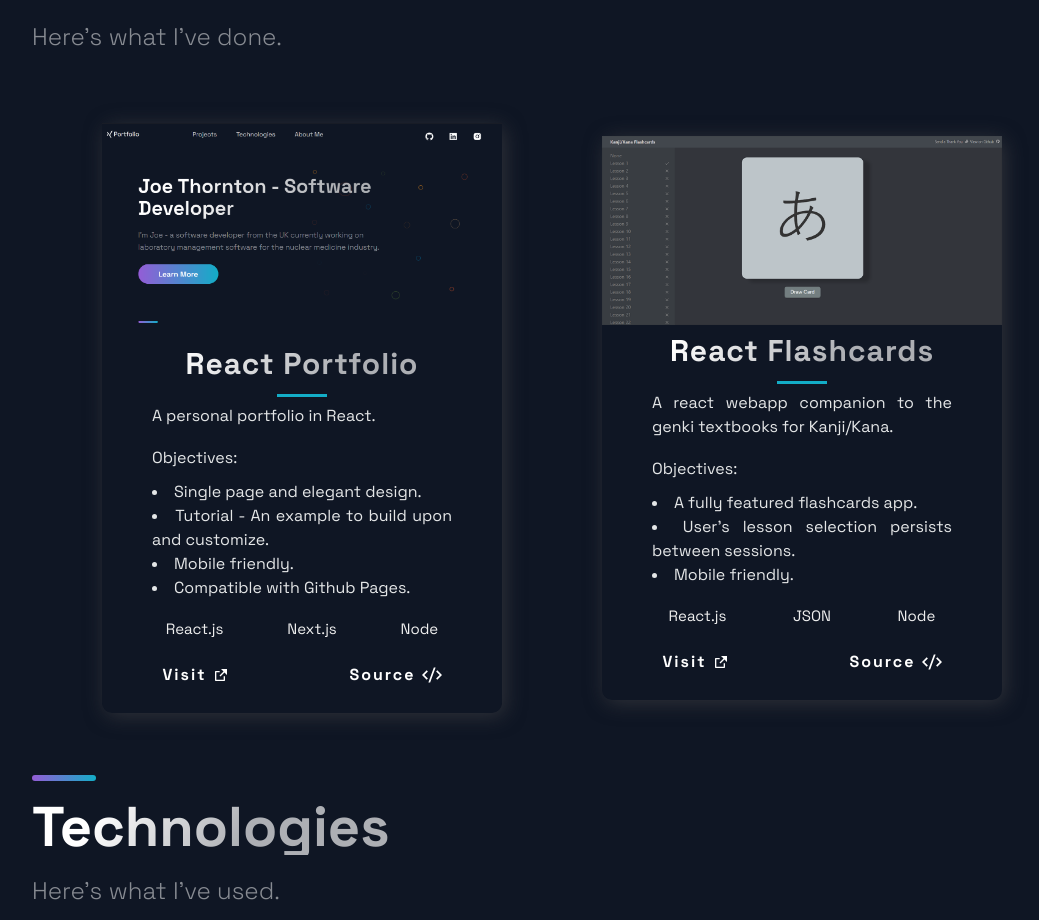
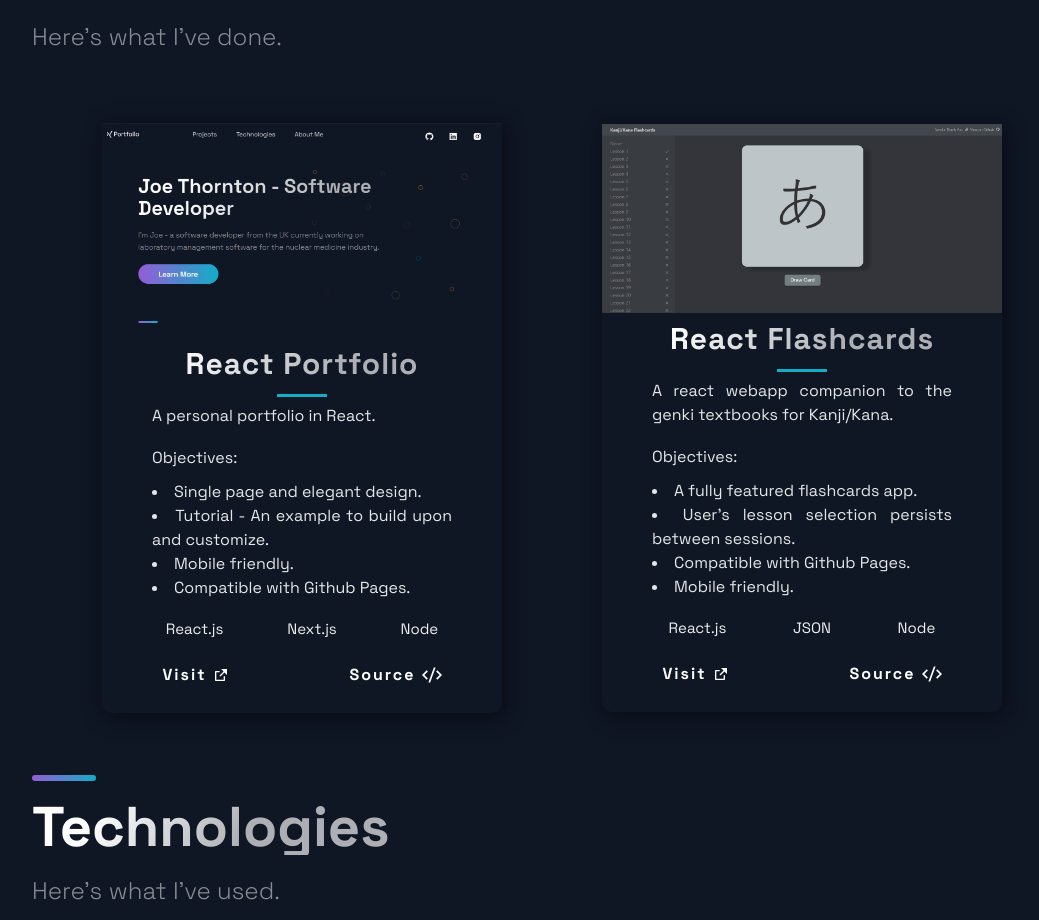
Before and after one commit to FlyLikeAPenguin/React-Portfolio, a Next.js app: page / in a window 1280 px wide. Shown: the part 820-1740 px from the top of the page, without its empty margins (88-1127 px from the left). Built offline with nearby package versions, Linux system fonts and the light colour scheme.

Commit message:
Changed box shadow and added a new bullet point tot he flashcards project.

```diff
--- a/src/components/Projects/ProjectsStyles.js
+++ b/src/components/Projects/ProjectsStyles.js
@@ -24,7 +24,7 @@ row-gap: 3rem;
 `
 export const BlogCard = styled.div`
   border-radius: 10px;
-  box-shadow: 3px 3px 20px rgba(80, 78, 78, 0.5);
+  box-shadow: 3px 3px 20px rgba(0, 0, 0, 0.5);
   text-align: center;
   width: 400px;
   @media ${(props) => props.theme.breakpoints.sm} {
--- a/src/constants/constants.js
+++ b/src/constants/constants.js
@@ -12,7 +12,7 @@ export const projects = [
   {
     title: 'React Flashcards',
     description: "A react webapp companion to the genki textbooks for Kanji/Kana.",
-    objectives: ["A fully featured flashcards app.", "User's lesson selection persists between sessions.", "Mobile friendly."],
+    objectives: ["A fully featured flashcards app.", "User's lesson selection persists between sessions.", "Compatible with Github Pages.", "Mobile friendly."],
     image: './images/2.png',
     tags: ['React.js', 'JSON', 'Node'],
     source: 'https://github.com/FlyLikeAPenguin/Genki-Flashcards',
```
